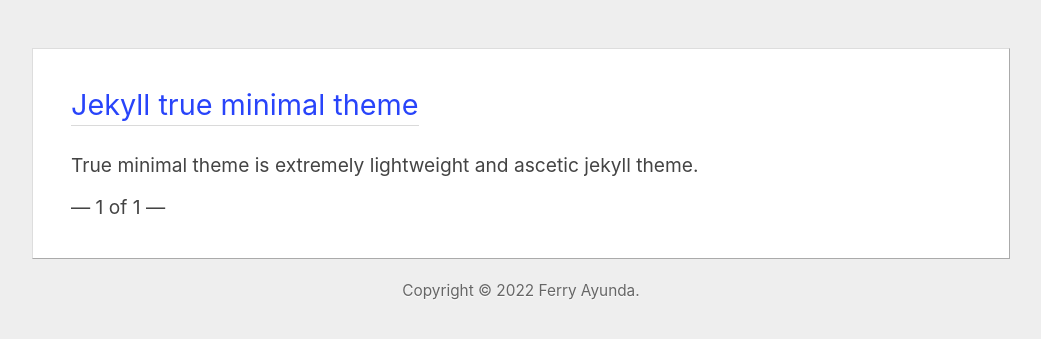
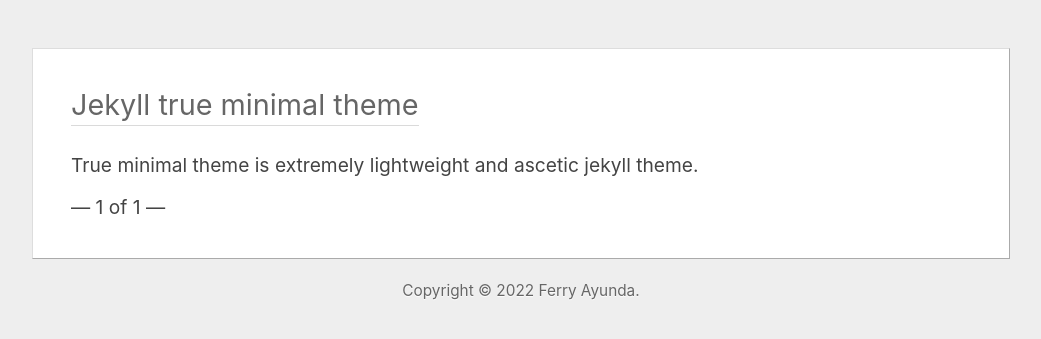
Before and after one commit to susahcebok/blog, a Jekyll site: the page built from index.html, in a window 1280 px wide. Shown: the top 339 px of the page, without its empty margins (119-1160 px from the left). Built offline with Jekyll 4.4.1, drawn with Linux system fonts in a browser that asks for light colours; the list of posts is cut into pages by our own code.

Commit message:
Update style.css

```diff
--- a/assets/css/style.css
+++ b/assets/css/style.css
@@ -11,7 +11,7 @@
 footer a{color:#666;text-shadow:0 1px 1px #fff;text-decoration:none;font-size:.8em;padding:1em}
 footer a:focus,footer a:hover{color:#111}
 h1{font-weight:400;display:inline;border-bottom:1px solid #dadada;padding:0 0 3px 0;line-height:36px}
-a{color:#2844fa;text-decoration:none}
+a{color:#666;text-decoration:none}
 a:focus,a:hover{color:#1b29a4}
 a:active{color:#000}
 :-moz-any-link:focus{color:#000;border:0}
```
